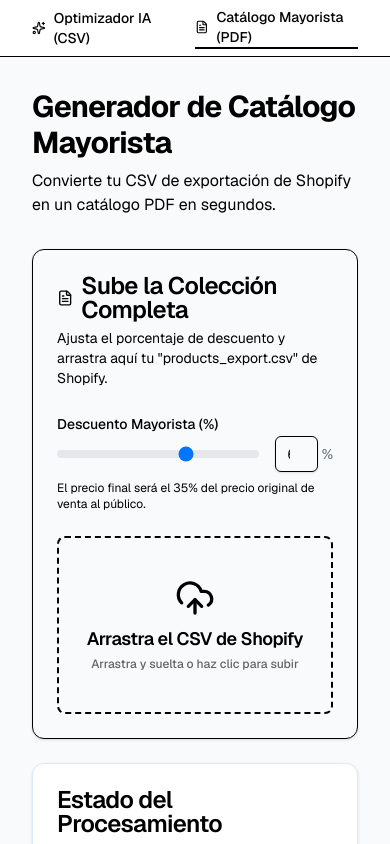
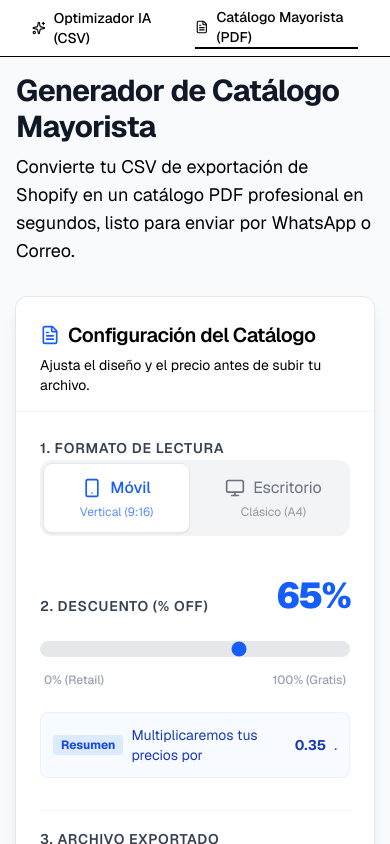
Before and after one commit to creativedesignseo/shopify-tiendas-import-system-v2, a Next.js app: page /mayorista in a window 390 px wide. Shown: the top 844 px of the page. Built offline with nearby package versions, Linux system fonts and the light colour scheme.

Commit message:
feat: add dual desktop/mobile pdf format selector and redesign discount slider

```diff
--- a/src/app/mayorista/page.tsx
+++ b/src/app/mayorista/page.tsx
@@ -1,13 +1,11 @@
-"use client"
-
 import * as React from "react"
 import { FileDropzone } from "@/components/file-dropzone"
 import { parseWholesaleCSV, CatalogData } from "@/lib/csv-catalog-parser"
-import { generateWholesalePDF } from "@/lib/pdf-generator"
+import { generateWholesalePDF, PdfFormat } from "@/lib/pdf-generator"
 import { Button } from "@/components/ui/button"
 import { Card, CardContent, CardDescription, CardHeader, CardTitle } from "@/components/ui/card"
 import { Progress } from "@/components/ui/progress"
-import { FileText, Download, Loader2, AlertCircle } from "lucide-react"
+import { FileText, Download, Loader2, AlertCircle, Smartphone, Monitor } from "lucide-react"
 
 export default function MayoristaPage() {
   const [isProcessing, setIsProcessing] = React.useState(false)
@@ -15,6 +13,7 @@ export default function MayoristaPage() {
   const [statusText, setStatusText] = React.useState("")
   const [error, setError] = React.useState<string | null>(null)
   const [discountRate, setDiscountRate] = React.useState(65)
+  const [pdfFormat, setPdfFormat] = React.useState<PdfFormat>("mobile")
 
   const abortControllerRef = React.useRef<AbortController | null>(null)
 
@@ -50,7 +49,7 @@ export default function MayoristaPage() {
       }
 
       // 2. Generation of PDF
-      await generateWholesalePDF(catalogData, (pct, status) => {
+      await generateWholesalePDF(catalogData, pdfFormat, (pct, status) => {
          setProgress(Math.max(30, pct))
          setStatusText(status)
       }, signal)
@@ -73,29 +72,75 @@ export default function MayoristaPage() {
   }
 
   return (
-    <main className="container mx-auto p-8 space-y-8 min-h-screen bg-gray-50">
-      <div className="flex flex-col gap-2">
-        <h1 className="text-3xl font-bold tracking-tight">Generador de Catálogo Mayorista</h1>
-        <p className="text-muted-foreground">Convierte tu CSV de exportación de Shopify en un catálogo PDF en segundos.</p>
+    <main className="container mx-auto p-4 sm:p-8 space-y-8 min-h-screen bg-gray-50">
+      <div className="flex flex-col gap-2 max-w-2xl">
+        <h1 className="text-3xl font-bold tracking-tight text-gray-900">Generador de Catálogo Mayorista</h1>
+        <p className="text-muted-foreground text-lg">Convierte tu CSV de exportación de Shopify en un catálogo PDF profesional en segundos, listo para enviar por WhatsApp o Correo.</p>
       </div>
 
-      <div className="grid grid-cols-1 md:grid-cols-2 gap-6">
-        <Card className="shadow-sm">
-          <CardHeader>
-            <CardTitle className="flex items-center gap-2">
-               <FileText className="h-5 w-5" />
-               Sube la Colección Completa
+      <div className="grid grid-cols-1 md:grid-cols-2 gap-8">
+        <Card className="shadow-lg border-0 ring-1 ring-gray-200">
+          <CardHeader className="bg-white rounded-t-xl pb-4 border-b border-gray-100">
+            <CardTitle className="flex items-center gap-2 text-xl">
+               <FileText className="h-5 w-5 text-blue-600" />
+               Configuración del Catálogo
             </CardTitle>
-            <CardDescription>
-              Ajusta el porcentaje de descuento y arrastra aquí tu "products_export.csv" de Shopify.
+            <CardDescription className="text-sm">
+              Ajusta el diseño y el precio antes de subir tu archivo.
             </CardDescription>
           </CardHeader>
-          <CardContent className="space-y-6">
-             <div className="space-y-2">
-               <label htmlFor="discount" className="text-sm font-medium leading-none peer-disabled:cursor-not-allowed peer-disabled:opacity-70">
-                 Descuento Mayorista (%)
+          <CardContent className="space-y-8 pt-6 pb-6 bg-white rounded-b-xl">
+
+             {/* Format Selector */}
+             <div className="space-y-3">
+               <label className="text-sm font-semibold text-gray-700 uppercase tracking-wider">
+                 1. Formato de Lectura
                </label>
-               <div className="flex items-center gap-4">
+               <div className="grid grid-cols-2 gap-3 p-1 bg-gray-100 rounded-xl">
+                 <button
+                   onClick={() => setPdfFormat("mobile")}
+                   className={`flexflex-col items-center justify-center py-3 px-2 rounded-lg transition-all duration-200 ${
+                     pdfFormat === "mobile"
+                       ? "bg-white shadow-sm ring-1 ring-gray-200 text-blue-600 font-medium"
+                       : "text-gray-500 hover:text-gray-900"
+                   }`}
+                 >
+                   <div className="flex items-center justify-center gap-2 mb-1">
+                     <Smartphone className="w-5 h-5" />
+                     <span>Móvil</span>
+                   </div>
+                   <span className="text-xs opacity-70 block font-normal text-center">Vertical (9:16)</span>
+                 </button>
+
+                 <button
+                   onClick={() => setPdfFormat("desktop")}
+                   className={`flex flex-col items-center justify-center py-3 px-2 rounded-lg transition-all duration-200 ${
+                     pdfFormat === "desktop"
+                       ? "bg-white shadow-sm ring-1 ring-gray-200 text-blue-600 font-medium"
+                       : "text-gray-500 hover:text-gray-900"
+                   }`}
+                 >
+                   <div className="flex items-center justify-center gap-2 mb-1">
+                     <Monitor className="w-5 h-5" />
+                     <span>Escritorio</span>
+                   </div>
+                   <span className="text-xs opacity-70 block font-normal text-center">Clásico (A4)</span>
+                 </button>
+               </div>
+             </div>
+
+             {/* Minimalist Big Discount Slider */}
+             <div className="space-y-4 pt-2">
+               <div className="flex items-end justify-between">
+                 <label htmlFor="discount" className="text-sm font-semibold text-gray-700 uppercase tracking-wider">
+                   2. Descuento (% OFF)
+                 </label>
+                 <div className="text-4xl font-black text-blue-600 tracking-tighter">
+                   {discountRate}%
+                 </div>
+               </div>
+
+               <div className="relative pt-2 pb-2">
                  <input
                    id="discount"
                    type="range"
@@ -103,31 +148,33 @@ export default function MayoristaPage() {
                    max="100"
                    value={discountRate}
                    onChange={(e) => setDiscountRate(Number(e.target.value))}
-                   className="w-full h-2 bg-gray-200 rounded-lg appearance-none cursor-pointer"
+                   className="w-full h-4 bg-gray-200 rounded-full appearance-none cursor-pointer accent-blue-600 outline-none focus:ring-4 focus:ring-blue-100 transition-all"
                  />
-                 <div className="flex items-center gap-1 w-20">
-                   <input
-                     type="number"
-                     min="0"
-                     max="100"
-                     value={discountRate}
-                     onChange={(e) => setDiscountRate(Number(e.target.value))}
-                     className="flex h-9 w-full rounded-md border border-input bg-transparent px-3 py-1 text-sm shadow-sm transition-colors focus-visible:outline-none focus-visible:ring-1 focus-visible:ring-ring disabled:cursor-not-allowed disabled:opacity-50"
-                   />
-                   <span className="text-sm text-gray-500 font-medium">%</span>
+                 <div className="flex justify-between text-xs text-gray-400 mt-2 font-medium px-1">
+                    <span>0% (Retail)</span>
+                    <span>100% (Gratis)</span>
                  </div>
                </div>
-               <p className="text-xs text-muted-foreground">
-                 El precio final será el {100 - discountRate}% del precio original de venta al público.
+
+               <div className="bg-blue-50/50 p-3 rounded-lg border border-blue-100/50">
+                 <p className="text-sm text-blue-800 flex items-center gap-2">
+                   <span className="bg-blue-100 text-blue-700 px-2 py-0.5 rounded text-xs font-bold">Resumen</span>
+                   Multiplicaremos tus precios por <strong className="font-bold">{((100 - discountRate) / 100).toFixed(2)}</strong>.
                  </p>
                </div>
+             </div>
 
+             <div className="pt-4 border-t border-gray-100 space-y-3">
+               <label className="text-sm font-semibold text-gray-700 uppercase tracking-wider">
+                 3. Archivo Exportado
+               </label>
                <FileDropzone
                   onFileSelect={handleFileSelect}
                   accept=".csv"
-                label="Arrastra el CSV de Shopify"
+                  label="Arrastra el CSV de Shopify aquí"
                   disabled={isProcessing}
                />
+             </div>
           </CardContent>
         </Card>
 
```
Also changed, not shown: src/lib/pdf-generator.ts (+57 -22 lines), 1 other file (tests, documents, lock files or other folders). Lines whose indentation alone changed are shown as unchanged.
